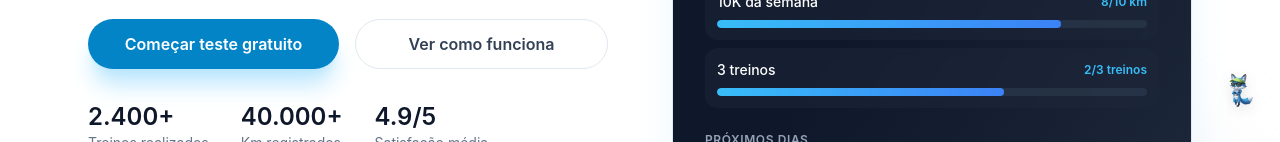
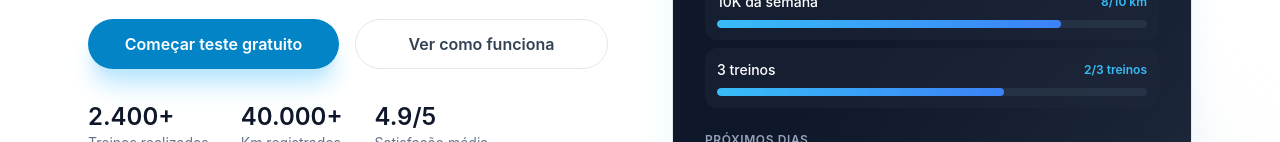
Before and after one commit to lzuneto/Landing-Page-Says, a React (Vite) app: page / in a window 1280 px wide. Shown: the part 658-800 px from the top of the page. Built offline with nearby package versions, Linux system fonts and the light colour scheme.

Commit message:
Oculta mascote Velo de todas as páginas

```diff
--- a/src/LandingPage.tsx
+++ b/src/LandingPage.tsx
@@ -1002,7 +1002,7 @@ const LandingPage = () => {
         >
           {/* Mascote Velo no Hero - Desktop: entre as colunas */}
           <div
-            className="absolute top-[70%] hidden h-auto w-auto max-h-[260px] pointer-events-none transition-transform duration-300 hover:scale-105 lg:block"
+            className="hidden"
             style={{
               left: 'calc(50% + 600px)',
               transform: 'translate(-50%, -50%)',
```
